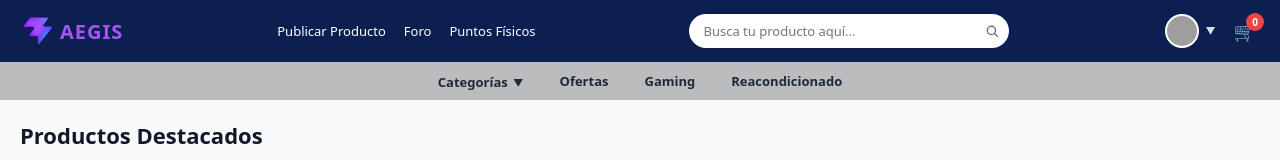
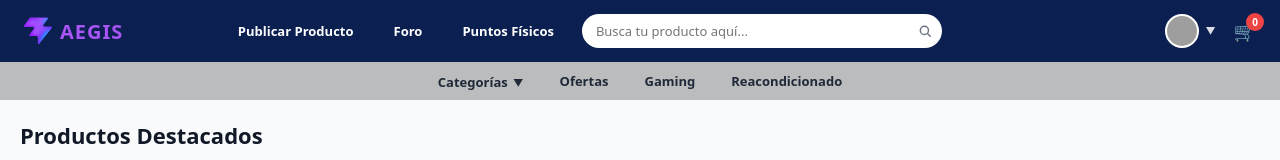
Before and after one commit to Im4lejo/AEGIS, a React (Vite) app in the folder aegis-web/AEGIS-REACT/: page / in a window 1280 px wide. Shown: the top 160 px of the page. Built offline with nearby package versions, Linux system fonts and the light colour scheme; grey boxes are pictures that could not be loaded.

Commit message:
correciones header

```diff
--- a/aegis-web/AEGIS-REACT/src/App.css
+++ b/aegis-web/AEGIS-REACT/src/App.css
@@ -50,6 +50,7 @@ textarea {
   align-items: center;
   gap: 8px;
   cursor: pointer;
+  flex-shrink: 0;
 }
 
 .logo-img {
@@ -66,14 +67,18 @@ textarea {
 
 .header-nav {
   display: flex;
-  gap: 18px;
+  gap: 40px;
+  /* Espacio grande y fijo entre el logo y los enlaces, como la imagen. */
+  margin-left: 8%;
+  flex-shrink: 0;
 }
 
 .header-nav a {
   color: white;
   text-decoration: none;
   font-size: 13px;
-  font-weight: 500;
+  font-weight: 700;
+  white-space: nowrap;
   transition: opacity 0.2s;
 }
 
@@ -83,8 +88,11 @@ textarea {
 
 .header-search {
   position: relative;
-  flex: 1;
-  max-width: 320px;
+  /* Pegado a los enlaces (como la imagen); el espacio que sobra queda
+     entre el buscador y los iconos de la derecha. */
+  flex: 0 1 360px;
+  margin-left: 12px;
+  margin-right: auto;
 }
 
 .header-search input {
@@ -115,6 +123,7 @@ textarea {
   display: flex;
   align-items: center;
   gap: 16px;
+  flex-shrink: 0;
 }
 
 .profile-dropdown-container {
```
